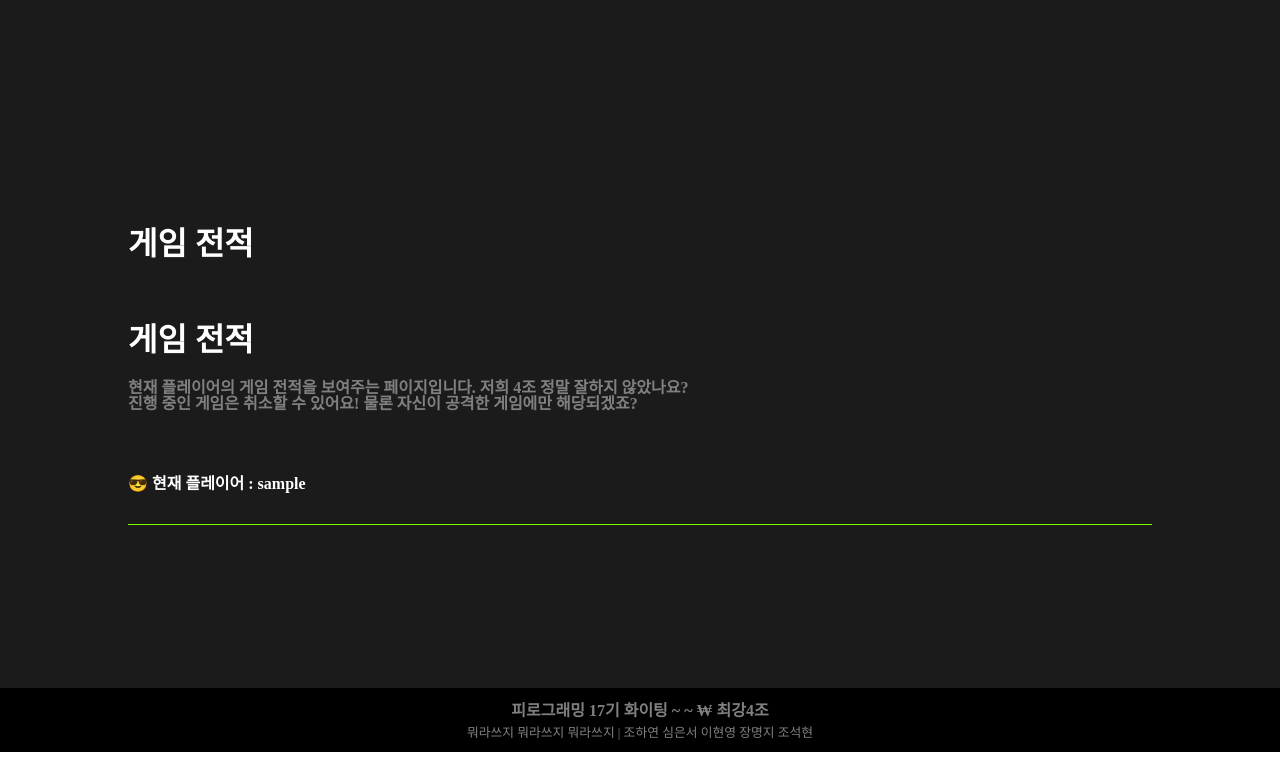
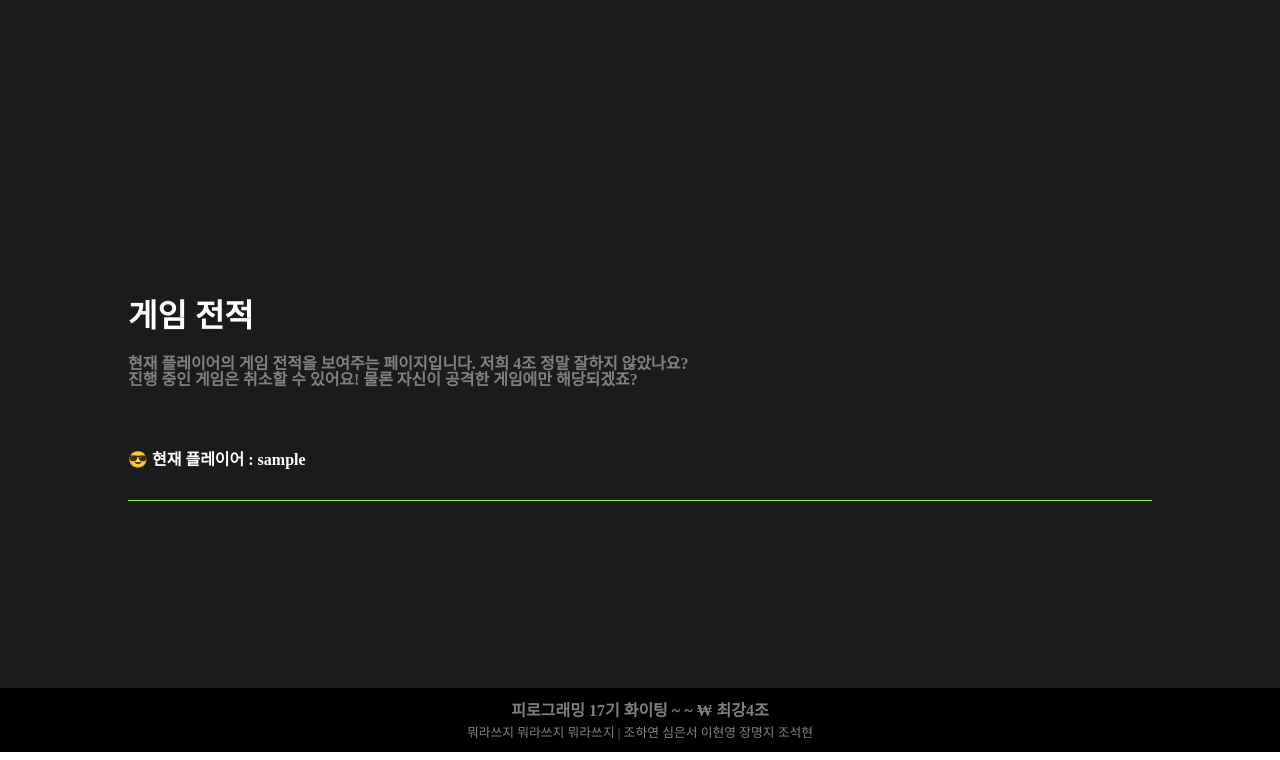
Before and after one commit to hamo-o/Piro17_CardGame_04, a Django app: page /game_list/ in a window 1280 px wide. Shown: the part 48-808 px from the top of the page. Run offline with Django 4.2, Linux system fonts and the light colour scheme; the visitor is signed in with stand-in values (Sample User, id 1); data that the repository does not hold is empty; some web fonts are replaced.

Commit message:
Fix : game_list 마진 수정

```diff
--- a/cardgame/templates/cardgame/game_list.html
+++ b/cardgame/templates/cardgame/game_list.html
@@ -24,7 +24,6 @@
       </ul>
     </nav>
     <div class="content">
-      <div class="title">게임 전적</div>
       {% block content %} {% if user.is_authenticated %}
         <div class="title">
           <span>게임 전적</span>
--- a/static/css/game_list.css
+++ b/static/css/game_list.css
@@ -28,6 +28,7 @@
   padding: 2rem 0;
   color: white;
   font-weight: bold;
+  margin-top:3rem;
 }
 .title p{
   color:grey;
```
